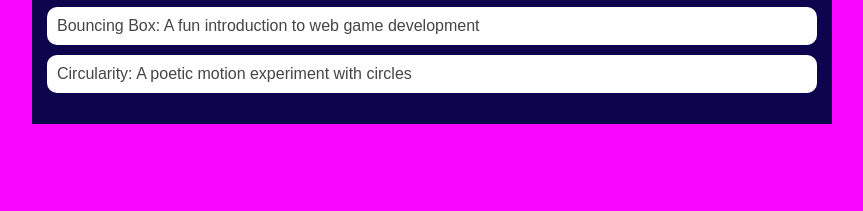
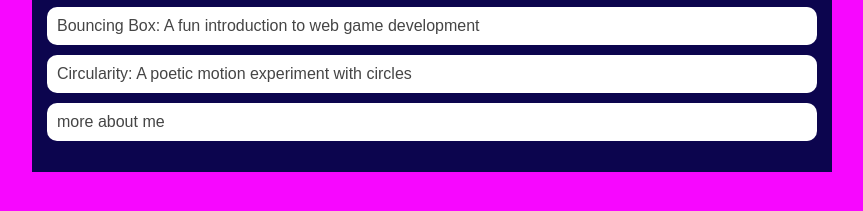
Before and after one commit to cookiemonster1500/cookiemonster1500.github.io, a plain HTML site: page portfolio.html in a window 1280 px wide. Shown: the part 195-406 px from the top of the page, without its empty margins (208-1071 px from the left). Drawn offline with Linux system fonts and the light colour scheme.

```diff
--- a/portfolio.html
+++ b/portfolio.html
@@ -33,6 +33,10 @@
 <li>
   <a href="fsd-projects/circularity/">Circularity: A poetic motion experiment with circles</a>
 </li>
+<li>
+  <a href="https://www.youtube.com/@Kasesalter">more about me</a>
+</li>
+
     </ul>
   </div>
 </main>
```
